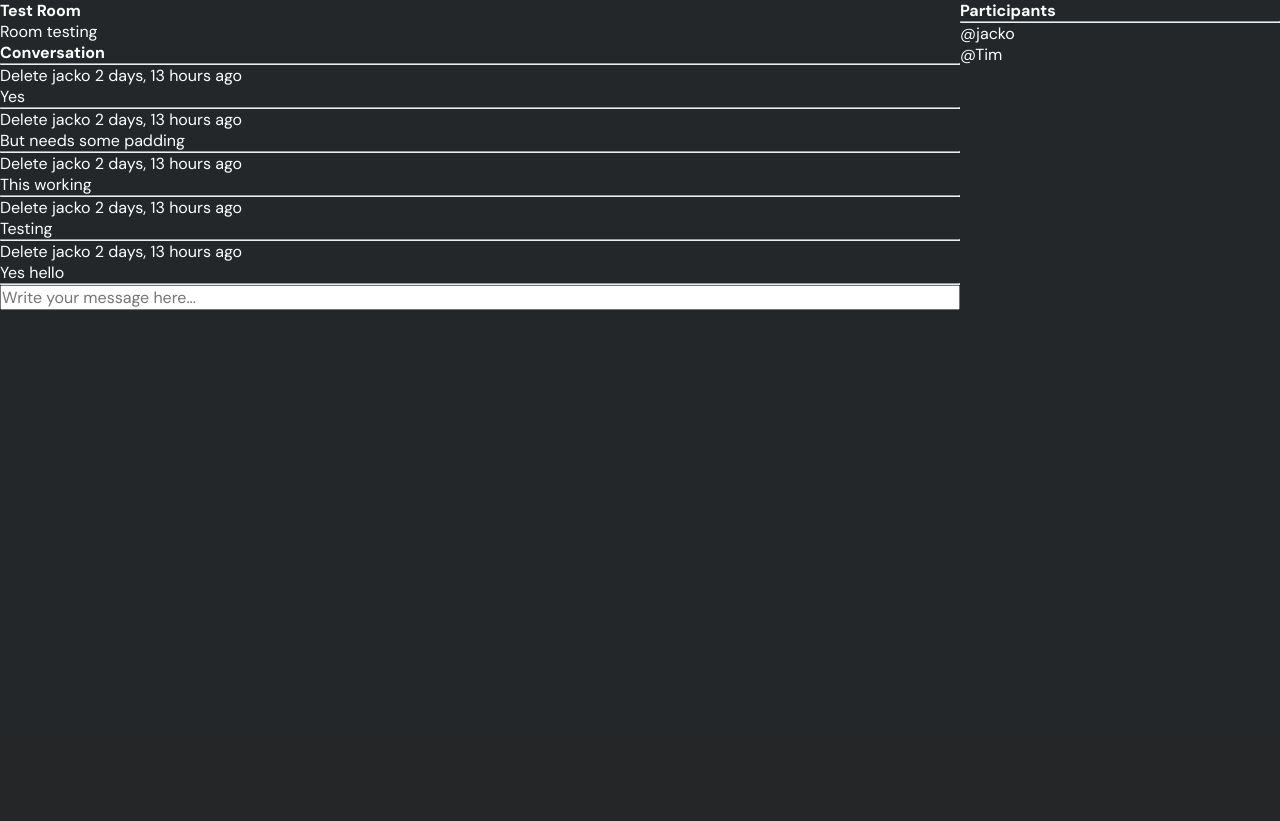
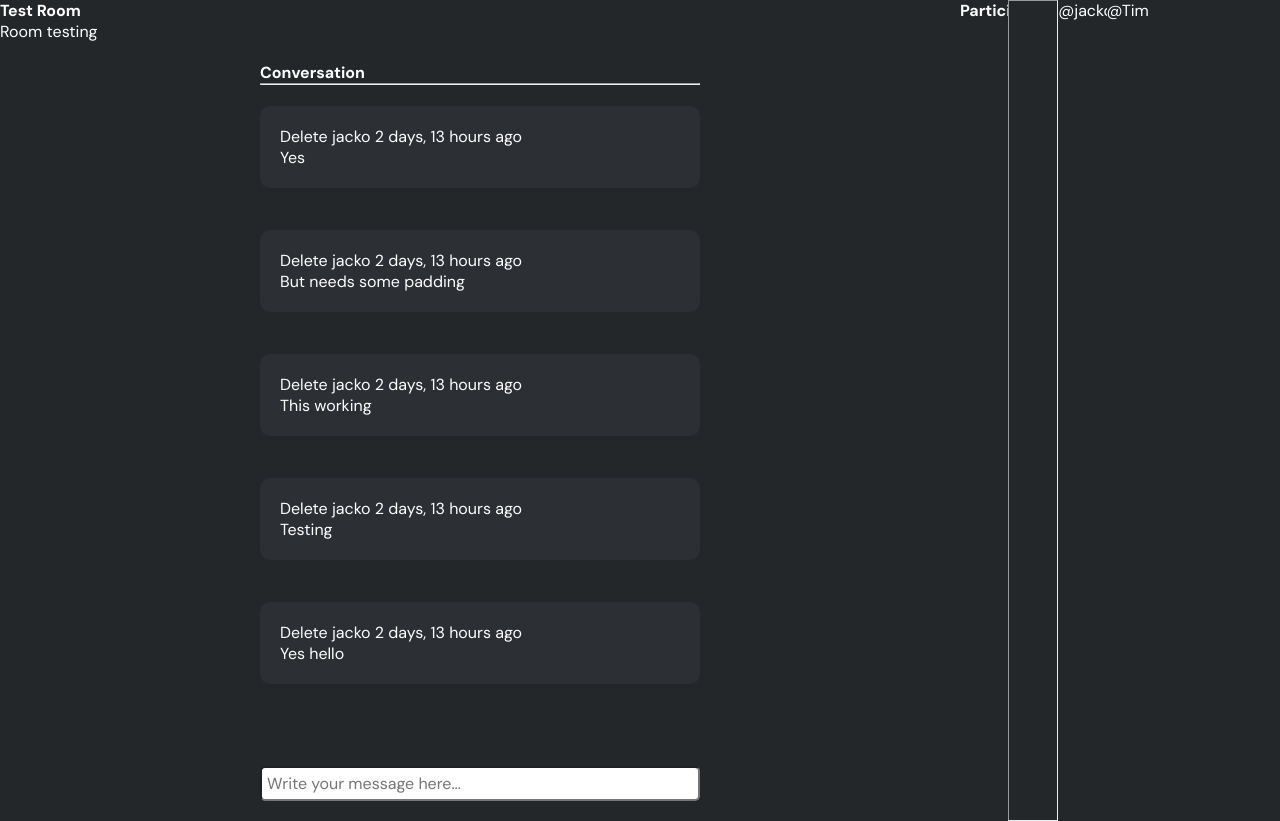
Before and after one commit to Jackb9345/Django-Website--StudyBud-, a Django app: page /room/7/ in a window 1280 px wide; the page is wider, and only the part inside the window is pictured. Shown: the part 70-891 px from the top of that part. Before the commit the page ends 380 px from the top of that part, so only its background shows below. Run offline with Django 4.2, Linux system fonts and the light colour scheme; a user stored in the database is signed in; data comes from the database, SQL or seed files in the repository; both versions use the stored data as it was after the commit.

Commit message:
CSS changes etc

```diff
--- a/studybud/base/models.py
+++ b/studybud/base/models.py
@@ -32,6 +32,7 @@
     created = models.DateTimeField(auto_now_add=True)
 
 
+
     class Meta:
         ordering = ["-updated", "-created"]
 
--- a/studybud/base/templates/base/activity_component.html
+++ b/studybud/base/templates/base/activity_component.html
@@ -1,3 +1,4 @@
+
 <div class = "activity">
 <h3>Recent Activity</h3>
 <hr>
--- a/studybud/base/templates/base/feed_component.html
+++ b/studybud/base/templates/base/feed_component.html
@@ -1,3 +1,4 @@
+
 <div class = "feed">
     <h2>Active Rooms</h2>
     <hr><br>
--- a/studybud/base/templates/base/home.html
+++ b/studybud/base/templates/base/home.html
@@ -29,6 +29,8 @@
     <div>
         {% include "base/activity_component.html" %}
     </div>
+
 </div>
 
+
 {% endblock content %}
--- a/studybud/base/templates/base/room.html
+++ b/studybud/base/templates/base/room.html
@@ -12,25 +12,23 @@
 <div class ="room-container">
 
     <div>
+        <h1>{{room.name}}</h1>
 
-
-    <h1>{{room.name}}</h1>
-
-    <p>{{room.description}}</p>
+        <p>{{room.description}}</p>
 
     <div class = "comment-wrapper">
         <h3>Conversation</h3>
-        <hr>
+        <hr> <br>
 
         {% for message in room_messages %}
-        <div>
+        <div class = "message-wrapper">
             {% if request.user == message.user %}
             <a href ="{% url 'delete-message' message.id %}">Delete</a>
             {% endif %}
             <small>{{message.user}} {{message.created|timesince }} ago </small>
             <p>{{message.body}}</p>
-            <hr>
         </div>
+        <br><br>
         {% endfor %}
     </div>
 
@@ -44,7 +42,7 @@
     {% endif %}
     </div>
 
-    <div>
+    <div class = "participants-wrapper">
         <h3>Participants</h3>
         <hr>
 
--- a/studybud/base/templates/base/room_forum.html
+++ b/studybud/base/templates/base/room_forum.html
@@ -2,11 +2,11 @@
 
 {% block content %}
 
-<div>
-    <form method="POST" action=" ">
+<div class ="new-message">
+    <form method="POST" action=" " class="new_post_form">
         {% csrf_token %}
         {{form.as_p}}
-        <input type="submit" value="Submit" />
+        <input type="submit" value="Submit" name="submit-btn" />
     </form>
 </div>
 
--- a/studybud/base/views.py
+++ b/studybud/base/views.py
@@ -8,6 +8,9 @@
 from django.contrib.auth.models import User
 from django.contrib.auth import authenticate, login, logout
 from django.contrib.auth.forms import UserCreationForm
+from django.core.paginator import Paginator # More efficient for larger implementations rather than slicing [:]
+from django.db.models import Count
+
 
 
 def loginPage(request):
@@ -66,7 +69,7 @@
 
     topics = Topic.objects.all()
     room_count = rooms.count()
-    room_messages = Message.objects.filter(Q(room__topic__name__icontains=q))
+    room_messages = Message.objects.filter(Q(room__topic__name__icontains=q))[:5]
 
     display_count = 0
 
@@ -86,6 +89,7 @@
         )
         room.participants.add(request.user)
         return redirect ("room", pk=room.id)
+
 
     context = {"room": room, "room_messages": room_messages, "participants": participants}
     return render(request, "base/room.html", context)
--- a/studybud/static/styles/main.css
+++ b/studybud/static/styles/main.css
@@ -168,6 +199,47 @@
 .navbar input[type=text]:hover {
     border: 1px solid white;
 }
+
+.comment-form input[type=text] {
+    color:black;
+}
+
+.comment-wrapper{
+    border-top-left-radius: 10px;
+    border-top-right-radius: 10px;
+}
+
+.comment-form {
+    border-bottom-left-radius: 10px;
+    border-bottom-right-radius: 10px;
+}
+
+.comment-form, .comment-wrapper {
+    margin: auto;
+    width: 50%;
+    background-color:#23272a;
+    padding:20px;
+}
+
+.participants-wrapper {
+    display: flex;
+    flex-direction:row;
+    justify-content: space-between;
+    width:max-content;
+
+}
+
+input[name=body] {
+    border-radius: 5px;
+    padding:5px;
+}
+
+.message-wrapper {
+    padding: 20px;
+    background-color: #2c2f33;
+    border-radius: 10px;
+}
+
 
 .title {
     position: absolute;
```
Also changed, not shown: other parts of studybud/static/styles/main.css (+36 -5 lines), studybud/base/templates/base/profile.html (+4 -6 lines), studybud/base/templates/base/trending.html (added, +12 -0 lines), README.md, studybud/base/migrations/0005_room_num_messages.py (added), studybud/db.sqlite3.
